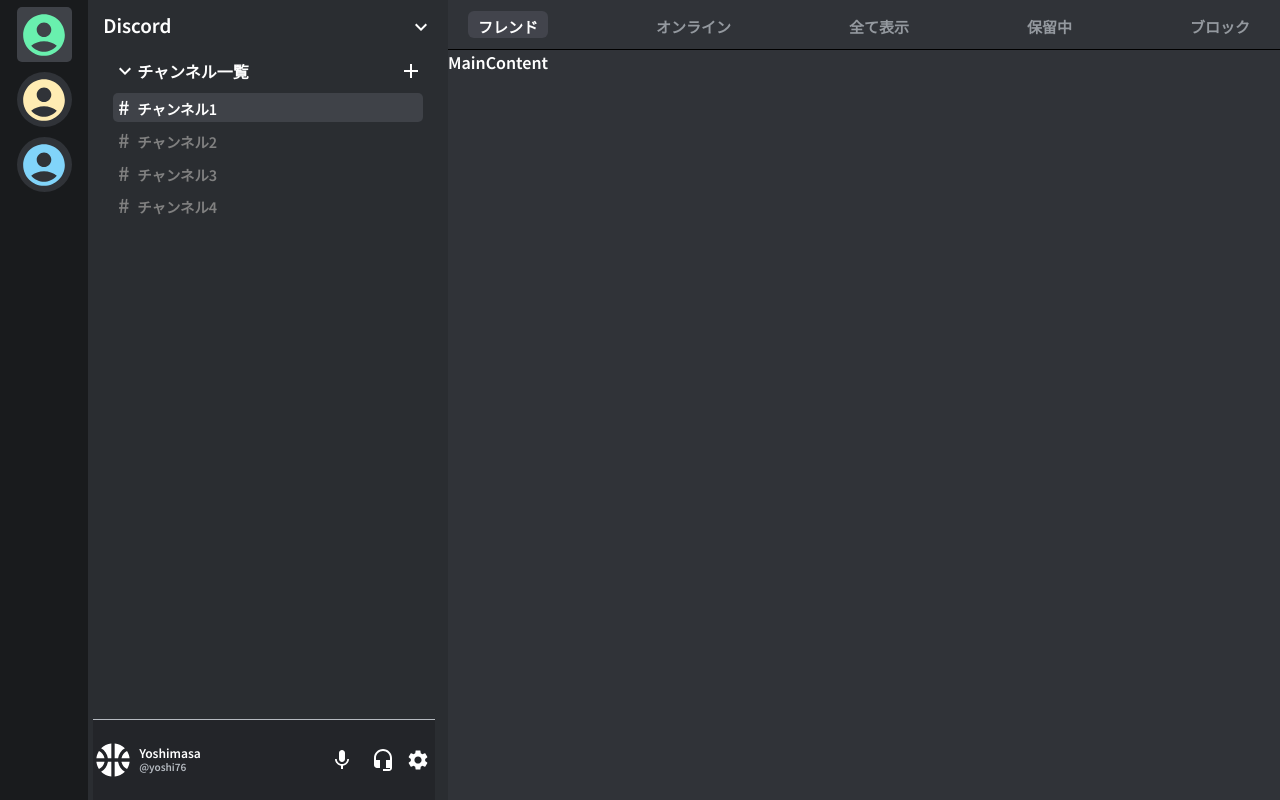
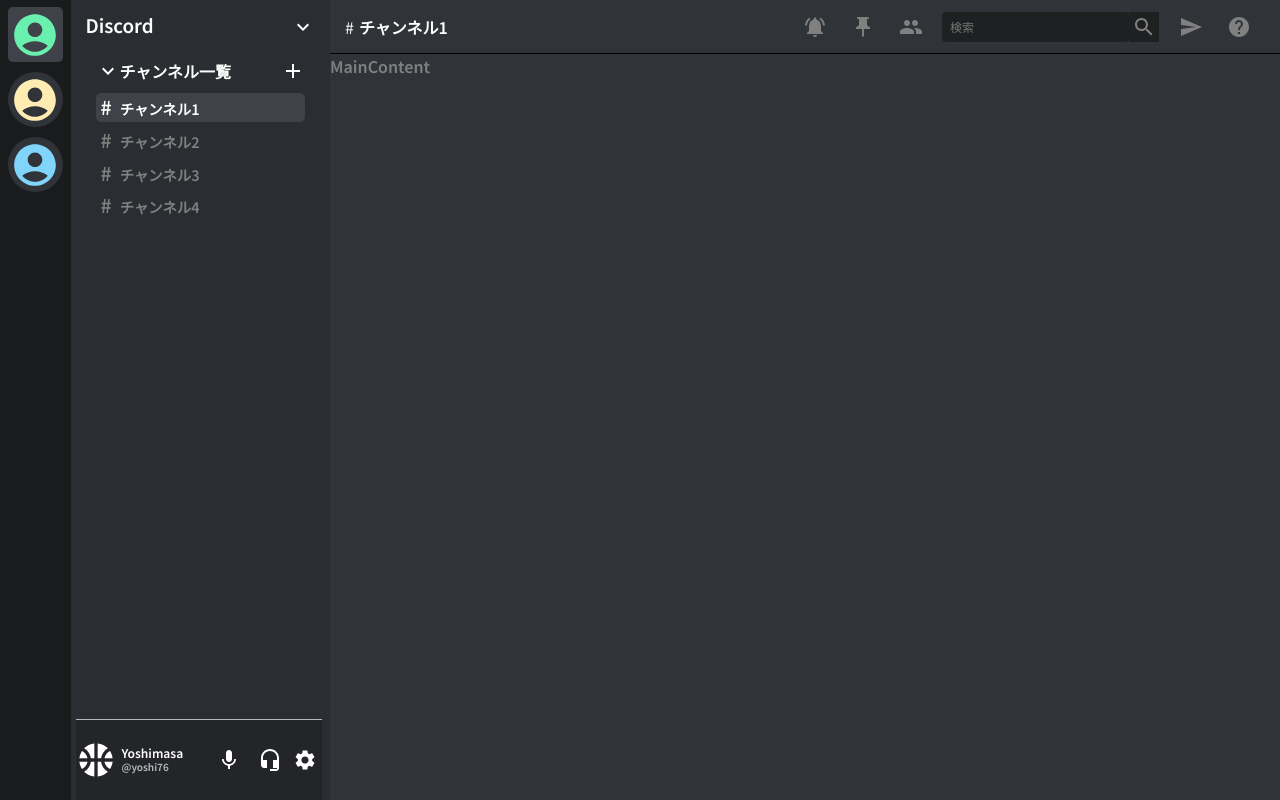
Before and after one commit to yoshio9676/sns_react_ts, a React (Vite) app: page / in a window 1280 px wide. Built offline with nearby package versions, Linux system fonts and the light colour scheme.

Commit message:
maintop修正

```diff
--- a/src/App.tsx
+++ b/src/App.tsx
@@ -6,9 +6,7 @@
   return (
     <>
       <div className="content">
-        {/* sidebar */}
         <SideBar></SideBar>
-        {/* main */}
         <Main></Main>
       </div>
     </>
--- a/src/assets/sass/main/Main.scss
+++ b/src/assets/sass/main/Main.scss
@@ -1,29 +1,65 @@
 .main-content {
     background: #303338;
-    flex: 0.65;
+    width: calc(100vw - 330px);
+    color: #808080;
     .main-top {
         width: 100%;
-        height: 50px;
-        padding: 10px 20px;
-        display: flex;
-        justify-content: flex-start;
+        padding: 10px 25px 10px 15px;
         display: flex;
         justify-content: space-between;
         align-items: center;
         border-bottom: 1px solid black;
-        .menu {
-            color: #94999f;
-            width: fit-content;
-            height: 90%;
-            line-height: 1;
-            font-size: 15px;
-            padding: 8px 10px;
-            cursor: pointer;
-            text-align: center;
-            &:hover, &.active {
-                color: white;
-                background: #42444c;
-                border-radius: 6px;
+        &-left {
+            color: white;
+            &-hash {
+                margin-right: 5px;
+                font-weight: 400;
+            }
+        }
+        &-right {
+            display: flex;
+            align-items: center;
+            gap: 15px;
+            &-search {
+                display: flex;
+                align-items: center;
+                input {
+                    border-radius: 4px;
+                    border: none;
+                    font-weight: normal;
+                    font-size: 12px;
+                    background: #1e2022;
+                    height: 30px;
+                    padding-left: 8px;
+                    color: white;
+                    &:focus {
+                        outline: 0;
+                    }
+                }
+                &-icon {
+                    width: 30px;
+                    height: 30px;
+                    display: flex;
+                    justify-content: center;
+                    align-items: center;
+                    background: #1e2022;
+                    &:hover {
+                        background: #3f4248;
+                        color: white;
+                    }
+                }
+            }
+            &-icon {
+                width: 33px;
+                height: 33px;
+                display: flex;
+                justify-content: center;
+                align-items: center;
+                &:hover {
+                    background: #3f4248;
+                    border-radius: 50%;
+                    color: white;
+                }
             }
         }
     }
--- a/src/assets/sass/sidebar/SideBar.scss
+++ b/src/assets/sass/sidebar/SideBar.scss
@@ -1,6 +1,6 @@
 .sidebar {
     display: flex;
-    flex: 0.35;
+    width: 330px;
     height: 100vh;
     background: #2a2d31;
     .sidebar-left {
@@ -126,9 +126,6 @@
                         background: #3f4248;
                         border-radius: 50%;
                     }
-                    svg:hover {
-                        // color: #3f4248;
-                    }
                 }
             }
         }
--- a/src/components/main/Main.tsx
+++ b/src/components/main/Main.tsx
@@ -1,19 +1,12 @@
-import React, { useState } from "react";
+import React from "react";
 import "../../assets/sass/main/Main.scss";
 import MainTop from "./MainTop";
 import MainContent from "./MainContent";
-import MenuType, { menus } from "../../types/main/Menu";
 
 const Main = () => {
-  const [tab, setTab] = useState<MenuType["tab"]>(menus[0].tab);
-
-  const handleTab = (t: MenuType["tab"]): void => {
-    setTab(t);
-  };
-
   return (
     <div className="main-content">
-      <MainTop currentTab={tab} changeTab={handleTab} />
+      <MainTop />
       <MainContent />
     </div>
   );
--- a/src/components/main/MainTop.tsx
+++ b/src/components/main/MainTop.tsx
@@ -1,26 +1,45 @@
 import React from "react";
-import MenuType, { menus } from "../../types/main/Menu";
-import { JSX } from "@emotion/react/jsx-runtime";
+import NotificationsActiveIcon from "@mui/icons-material/NotificationsActive";
+import PushPinIcon from "@mui/icons-material/PushPin";
+import PeopleIcon from "@mui/icons-material/People";
+import SearchIcon from "@mui/icons-material/Search";
+import SendIcon from "@mui/icons-material/Send";
+import HelpIcon from "@mui/icons-material/Help";
 
-type MainTopProp = {
-  currentTab: MenuType["tab"];
-  changeTab: (t: MenuType["tab"]) => void;
-};
-const MainTop = ({ currentTab, changeTab }: MainTopProp) => {
-  const items: JSX.Element[] = menus.map((menu: MenuType) => {
-    const currentTabClass: string =
-      currentTab === menu.tab ? "active menu" : "menu";
-    return (
-      <p
-        className={currentTabClass}
-        key={menu.id}
-        onClick={() => changeTab(menu.tab)}
-      >
-        {menu.name}
-      </p>
-    );
-  });
-  return <div className="main-top">{items}</div>;
+const MainTop = () => {
+  return (
+    <>
+      <div className="main-top">
+        <div className="main-top-left">
+          <span className="main-top-left-hash">#</span>
+          <span className="main-top-left-channelname">チャンネル1</span>
+        </div>
+        <div className="main-top-right">
+          <div className="main-top-right-icon">
+            <NotificationsActiveIcon />
+          </div>
+          <div className="main-top-right-icon">
+            <PushPinIcon />
+          </div>
+          <div className="main-top-right-icon">
+            <PeopleIcon />
+          </div>
+          <div className="main-top-right-search">
+            <input type="text" placeholder="検索" />
+            <div className="main-top-right-search-icon">
+              <SearchIcon />
+            </div>
+          </div>
+          <div className="main-top-right-icon">
+            <SendIcon />
+          </div>
+          <div className="main-top-right-icon">
+            <HelpIcon />
+          </div>
+        </div>
+      </div>
+    </>
+  );
 };
 
 export default MainTop;
```
